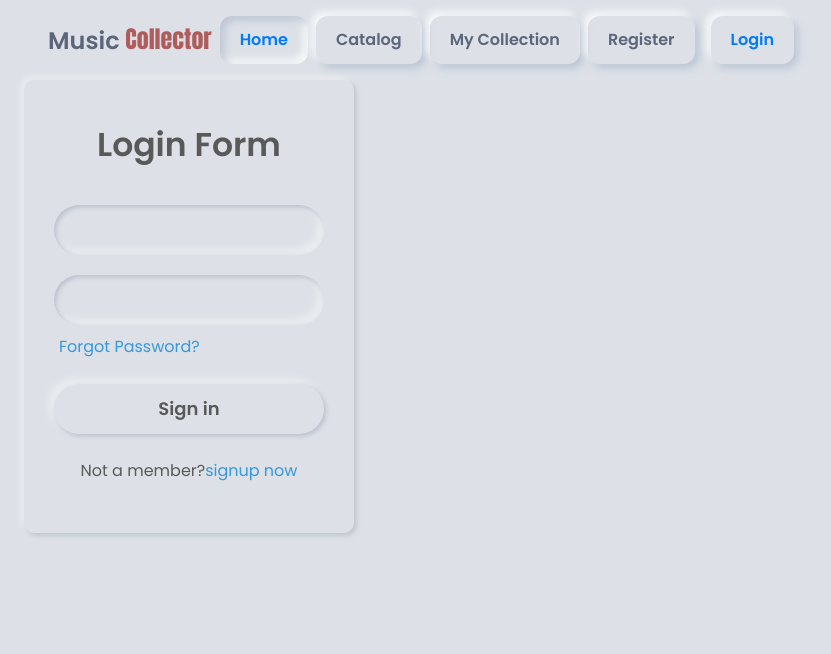
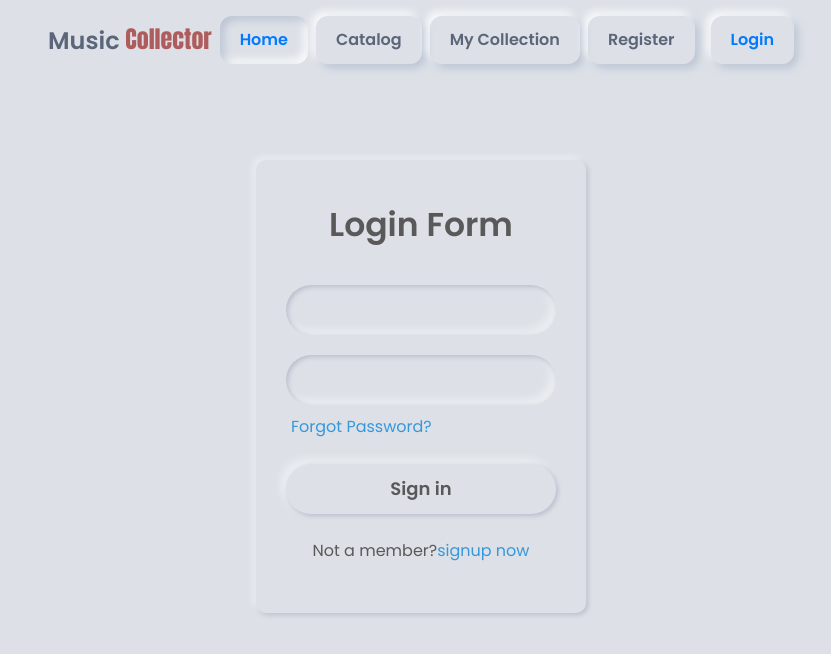
Before and after one commit to SvetlinGG/Music-Collector, a React (Vite) app: page /login in a window 1280 px wide. Shown: the top 654 px of the page, without its empty margins (219-1050 px from the left). Built offline with nearby package versions, Linux system fonts and the light colour scheme.

Commit message:
styling of login form

```diff
--- a/public/styles/login.css
+++ b/public/styles/login.css
@@ -17,6 +17,7 @@ body{
   text-align: center;
 }
 .content{
+  margin: 5em auto;
   width: 330px;
   padding: 40px 30px;
   background: #dde1e7;
```
